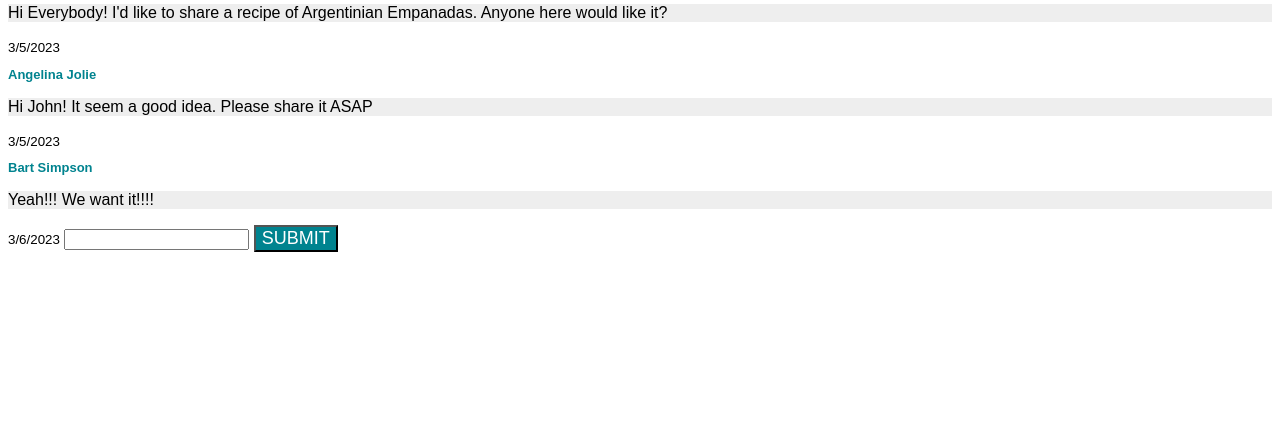
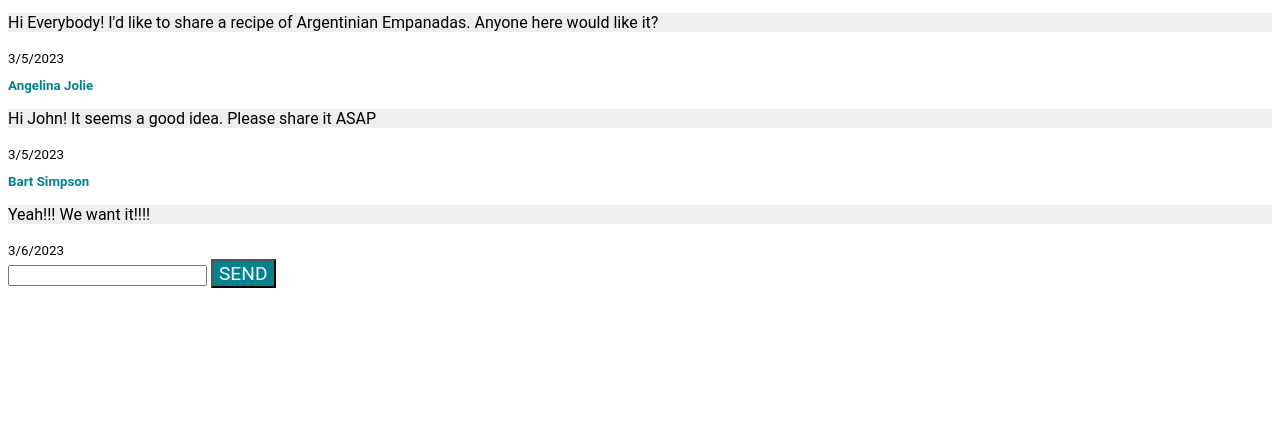
Before and after one commit to pakacoder/MYOA-MOOC, a plain HTML site: page index.html in a window 1280 px wide. Shown: the part 359-800 px from the top of the page. Drawn offline with Linux system fonts and the light colour scheme.

Commit message:
First Challange update
small changes in code

```diff
--- a/index.html
+++ b/index.html
@@ -1,5 +1,5 @@
 <!DOCTYPE html>
-<html>
+<html lang="en">
 <head>
     <meta charset="utf-8">
     <meta http-equiv="X-UA-Compatible" content="IE=edge">
@@ -9,14 +9,14 @@
     <!--Internal CSS for all the document -->
     <style>
     * {
-        font-family: “Roboto”, Arial, sans-serif;
+        font-family: Roboto, Arial, sans-serif;
         }
     h1 {
         color: #00838f;
         }
     h2 {
         color: #00838f;
-        font-size: small;
+        font-size: smaller;
         }
     p {
         background-color: #eeeeee;
@@ -25,22 +25,24 @@
         background-color: #00838f;
         color: white;
         text-transform: uppercase;
-        font-size: large;
+        font-size: larger;
 
     </style>
 </head>
 <body>
-    <h1>Chatter|App</h1>
+    <h1>Chatter | App</h1>
     <h2>Favorites</h2>
         <strong>Recipes Channel</strong>
-            <small>4/17/2023</small><br>
+        <small>4/17/2023</small>
+        <br>
         <strong>Sport Channel</strong>
-            <small>4/19/2023</small>
+        <small>4/19/2023</small>
     <h2>Regular</h2>
         <strong>Games Channel</strong>
-            <small>4/10/2023</small><br>
+        <small>4/10/2023</small>
+        <br>
         <strong>Caffe Channel</strong>
-            <small>5/5/2023</small>
+        <small>5/5/2023</small>
     <!--Chat APP area -->
     <h1>Recipes Channel</h1>
     <button type="button">Favorite</button>
@@ -53,7 +55,7 @@
 
     <h2>Angelina Jolie</h2>
     <p>Hi John!
-    It seem a good idea. Please share it ASAP</p>
+    It seems a good idea. Please share it ASAP</p>
     <small>3/5/2023</small>
 
     <h2>Bart Simpson</h2>
@@ -61,8 +63,9 @@
     <small>3/6/2023</small>
     <!--End of Users chats -->
 
+    <br>
     <input type="text">
-    <button type="button">Submit</button>
+    <button type="button">Send</button>
 
 </body>
 </html>
```
